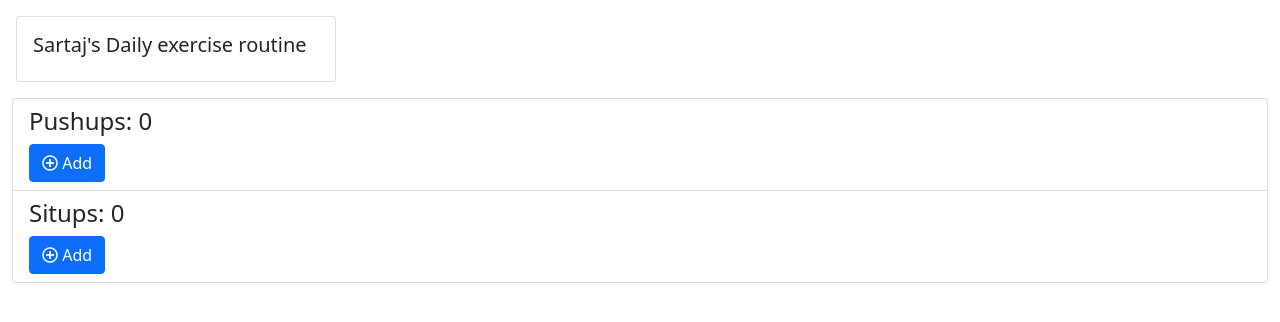
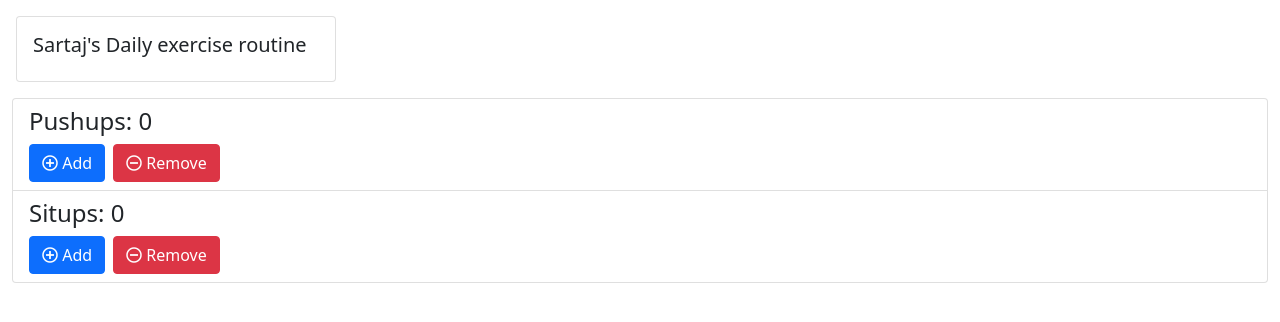
Before and after one commit to sartajsinghgill/bean-counter-app, a Vue app: page / in a window 1280 px wide. Shown: the top 322 px of the page. Built offline with nearby package versions, Linux system fonts and the light colour scheme.

Commit message:
Added remove feature for pushups and situps

```diff
--- a/src/components/Exercise.vue
+++ b/src/components/Exercise.vue
@@ -12,10 +12,12 @@
             <li class="list-group-item">
                 <h4>Pushups: {{ pushups }}</h4>
                 <button class="btn btn-primary" @click="addPushups"><i class="far fa-plus-circle"></i> Add</button>
+                <button class="btn btn-danger mx-2" @click="removePushups"><i class="far fa-minus-circle"></i> Remove</button>
             </li>
             <li class="list-group-item">
                 <h4>Situps: {{ situps }}</h4>
                 <button class="btn btn-primary" @click="addSitups"><i class="far fa-plus-circle"></i> Add</button>
+                <button class="btn btn-danger mx-2" @click="removeSitups"><i class="far fa-minus-circle"></i> Remove</button>
             </li>
         </ul>
     </div>
@@ -40,6 +42,12 @@ export default {
     },
     addSitups(){
       this.situps++
+    },
+    removePushups(){
+      this.pushups--
+    },
+    removeSitups(){
+      this.situps--
     }
   }
 }
```
